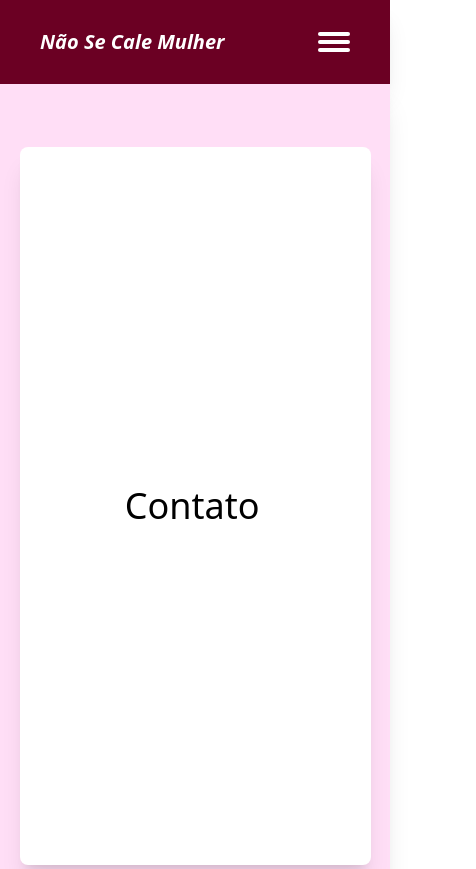
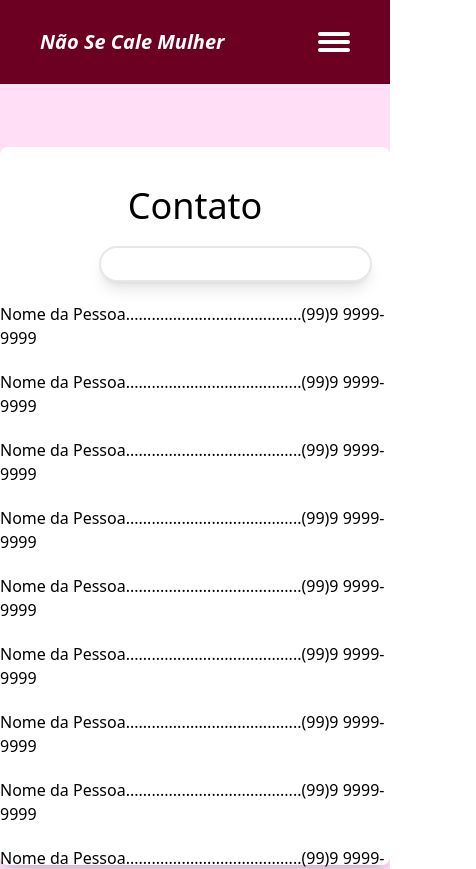
Before and after one commit to Lemos0250/NoShutUpNext, a Next.js app in the folder naosecale/: page /contato in a window 390 px wide. Shown: the top 869 px of the page, 476 px wide, since content can reach past the window. Built offline with nearby package versions, Linux system fonts and the light colour scheme.

Commit message:
Contact Responsive

```diff
--- a/naosecale/src/pages/contato.tsx
+++ b/naosecale/src/pages/contato.tsx
@@ -6,13 +6,42 @@ export default function Contact() {
         <>
             <div>
                 <Topbar/>
-                <div className="flex flex-col w-screen h-screen lg:h-screen lg:flex-row items-center justify-center shadow-xl bg-[#FFDEF6]">
+                <div className={`
+                flex flex-col lg:flex-row
+                h-screen items-center justify-center
+                shadow-xl bg-[#FFDEF6]
+                `}>
 
-                    <div className="flex flex-col items-start justify-center lg:mt-[0%] lg:w-[50%] h-[85%] w-[90%] h-shadow-xl bg-white rounded-lg shadow-xl">
+                    <div className={`
+                    bg-white
+                    rounded-lg shadow-xl
+                    md:h-[85%] max-sm:h-[85%]
+                    md:w-[50%] max-sm:w-screen
+                    `}>
 
-                        <div className="flex lg:flex-row lg:m-[10%] lg:ml-[25%] lg:mt-[1%] flex-col w-full items-start justify-start text-4xl ml-[30%] lg:mb-[5%]">
-                            <span>Contato</span>
-                            <input type="text" className="hidden lg:grid lg:flex-row shadow-lg border-2 hover:border-pink-500 ml-20 rounded-full text-black transition-colors margin lg:ml-20 lg:w-60 lg:ml-10 lg:text-2xl"/>
+                        <div className={`
+                        flex flex-col
+                        items-center gap-5
+                        md:my-[5%] max-sm:my-[10%]
+                        `}>
+                            <span className="text-4xl">Contato</span>
+                            <input type="text" className={`
+                            md:w-[35%] max-sm:w-[70%]
+                            p-[1%] lg:grid items-center
+                            shadow-lg border-2 rounded-full hover:border-pink-500 ml-20 transition-colors
+                            `}/>
+                        <span>Nome da Pessoa.........................................(99)9 9999-9999</span>
+                        <span>Nome da Pessoa.........................................(99)9 9999-9999</span>
+                        <span>Nome da Pessoa.........................................(99)9 9999-9999</span>
+                        <span>Nome da Pessoa.........................................(99)9 9999-9999</span>
+                        <span>Nome da Pessoa.........................................(99)9 9999-9999</span>
+                        <span>Nome da Pessoa.........................................(99)9 9999-9999</span>
+                        <span>Nome da Pessoa.........................................(99)9 9999-9999</span>
+                        <span>Nome da Pessoa.........................................(99)9 9999-9999</span>
+                        <span>Nome da Pessoa.........................................(99)9 9999-9999</span>
+                        <span>Nome da Pessoa.........................................(99)9 9999-9999</span>
+                        <span>Nome da Pessoa.........................................(99)9 9999-9999</span>
+
                         </div>
 
                     </div>
--- a/naosecale/src/pages/sobre.tsx
+++ b/naosecale/src/pages/sobre.tsx
@@ -42,7 +42,7 @@ export default function About() {
 
                 </div>
             </div>
-
+        <Footer />
         </div>
     )
 }
```
